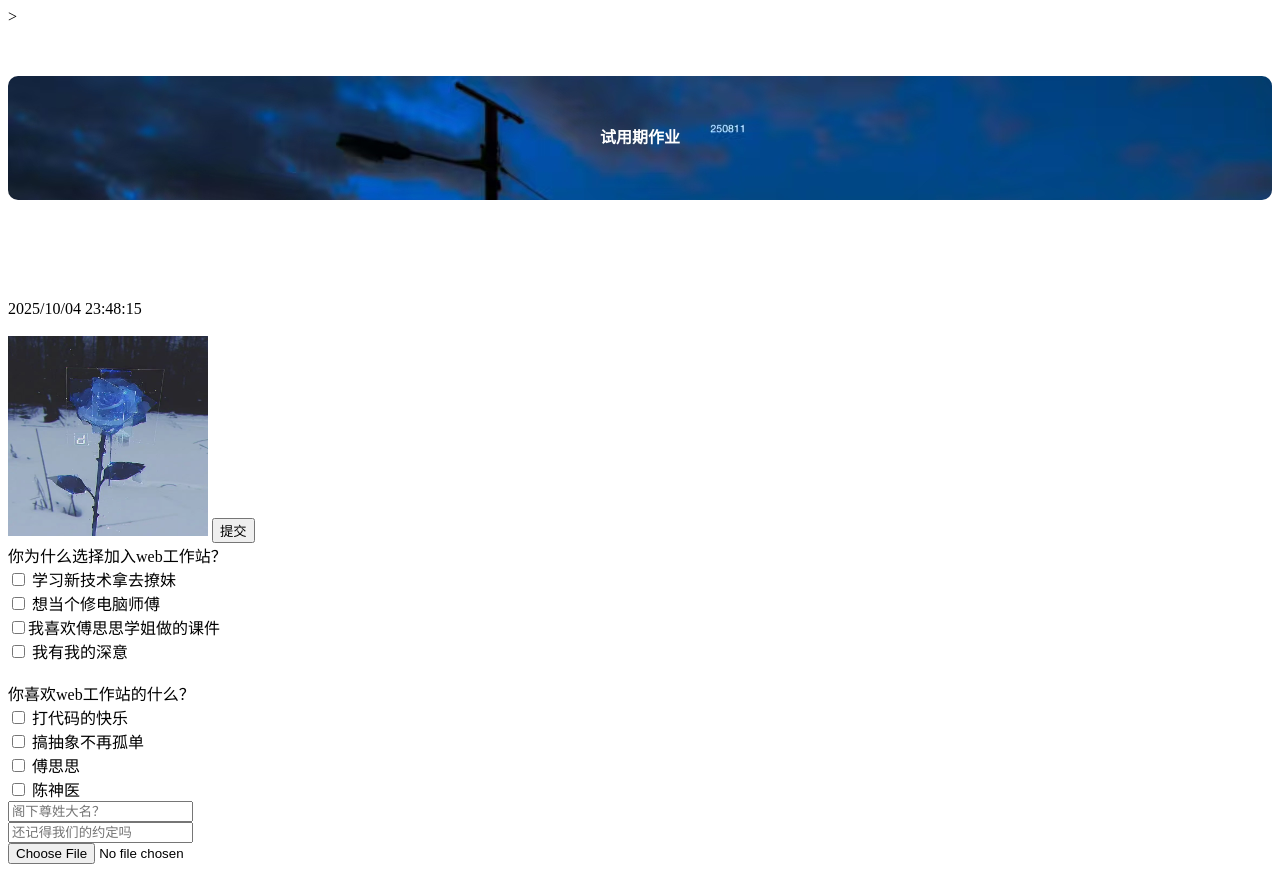
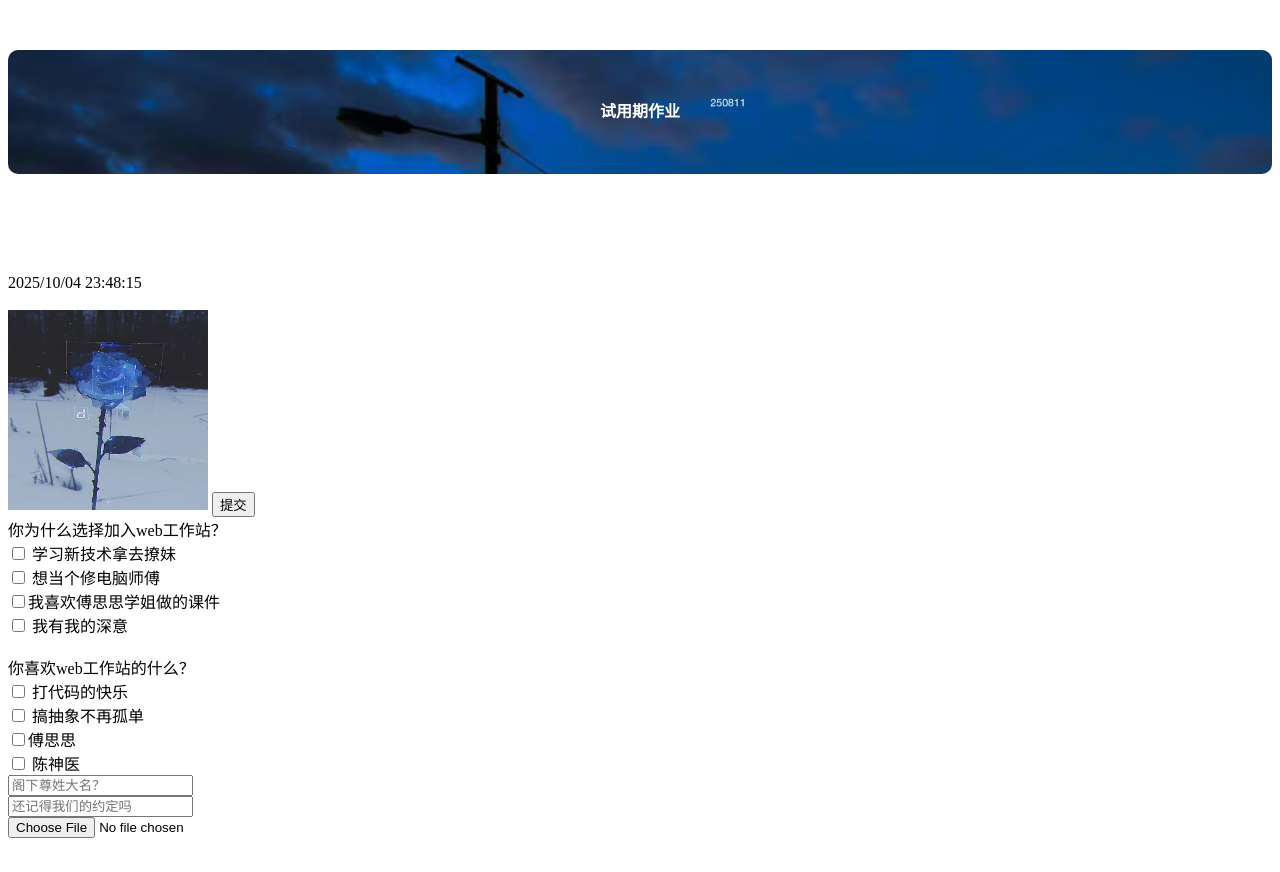
Before and after one commit to Imwsy043/wangsiying-web-homework, a plain HTML site: page newpage.html in a window 1280 px wide. After the commit the page ends 846 px from the top, so only its background shows below. Drawn offline with Linux system fonts and the light colour scheme.

Commit message:
1.修正图片引入路径；2.修正UTF-显示问题；3.修正档案结构错误；4.修正lang属性的常用取值

```diff
--- a/newpage.html
+++ b/newpage.html
@@ -1,7 +1,8 @@
-<!DOCTYPE html>
-<html lang="zh-cn">
+<!doctype html>
+<html lang="zh-Hans">
     <head>
-    <meta name="viewport" content="width=device-width, initial-scale=1.0">
+        <meta charset="UTF-8" />
+        <meta name="viewport" content="width=device-width, initial-scale=1.0" />
         <title>试用期作业</title>
         <style>
             #title {
@@ -12,42 +13,57 @@
                 color: white;
                 text-align: center;
                 margin-top: 50px;
-            background-image: url('3.jpg');
+                background-image: url("3.jpg");
                 padding: 50px;
                 border-radius: 10px;
             }
-    </style>>
+        </style>
     </head>
     <body>
-    <div id="title">试用期作业 </div>
+        <div id="title">试用期作业</div>
         <div id="time"></div>
-    <br>
-    <img src="Cyber Rose.jpg" style="width:200px;height:200px;">
-<body>
+        <br />
+        <img src="./Cyber_Rose.jpg" style="width: 200px; height: 200px" />
         <button onclick="alert('已提交！')">提交</button>
         <div>你为什么选择加入web工作站？</div>
-   <label><input type="checkbox"> 学习新技术拿去撩妹</label><br>
-   <label><input type="checkbox"> 想当个修电脑师傅</label><br>
-   <label><input type="checkbox" >我喜欢傅思思学姐做的课件 </label><br>
-   <label><input type="checkbox" > 我有我的深意</label><br>
-    <br>
+        <label><input type="checkbox" /> 学习新技术拿去撩妹</label><br />
+        <label><input type="checkbox" /> 想当个修电脑师傅</label><br />
+        <label><input type="checkbox" />我喜欢傅思思学姐做的课件 </label><br />
+        <label><input type="checkbox" /> 我有我的深意</label><br />
+        <br />
         <div>你喜欢web工作站的什么？</div>
-    <label><input type="checkbox" name="like" value="culture"> 打代码的快乐</label><br>
-    <label><input type="checkbox" name="like" value="projects"> 搞抽象不再孤单</label><br>
-    <label><input type="checkbox" name="like" value="learning"> 傅思思</label><br>
-    <label><input type="checkbox" name="like" value="team"> 陈神医</label><br>
-    <input type="text" placeholder="阁下尊姓大名？"><br>
-    <input type="password" placeholder="还记得我们的约定吗"><br>
-    <input type="file" placeholder="上传文件"><br>
+        <label
+            ><input type="checkbox" name="like" value="culture" />
+            打代码的快乐</label
+        ><br />
+        <label
+            ><input type="checkbox" name="like" value="projects" />
+            搞抽象不再孤单</label
+        ><br />
+        <label
+            ><input type="checkbox" name="like" value="learning" />傅思思</label
+        >
+        <br />
+        <label><input type="checkbox" name="like" value="team" /> 陈神医</label
+        ><br />
+        <input type="text" placeholder="阁下尊姓大名？" /><br />
+        <input type="password" placeholder="还记得我们的约定吗" /><br />
+        <input type="file" placeholder="上传文件" /><br />
         <script>
             function showTime() {
                 var now = new Date();
-    var timeStr = now.getFullYear() + "/" +
-        (now.getMonth() + 1).toString().padStart(2, '0') + "/" +
-        now.getDate().toString().padStart(2, '0') + " " +
-        now.getHours().toString().padStart(2, '0') + ":" +
-        now.getMinutes().toString().padStart(2, '0') + ":" +
-        now.getSeconds().toString().padStart(2, '0');
+                var timeStr =
+                    now.getFullYear() +
+                    "/" +
+                    (now.getMonth() + 1).toString().padStart(2, "0") +
+                    "/" +
+                    now.getDate().toString().padStart(2, "0") +
+                    " " +
+                    now.getHours().toString().padStart(2, "0") +
+                    ":" +
+                    now.getMinutes().toString().padStart(2, "0") +
+                    ":" +
+                    now.getSeconds().toString().padStart(2, "0");
                 document.getElementById("time").innerText = timeStr;
             }
             setInterval(showTime, 1000);
```
Also changed, not shown: index.html (+6 -6 lines), Cover_picture.webp (renamed from Cover picture.webp), Cyber_Rose.jpg (renamed from Cyber Rose.jpg). Lines whose indentation alone changed are shown as unchanged.
